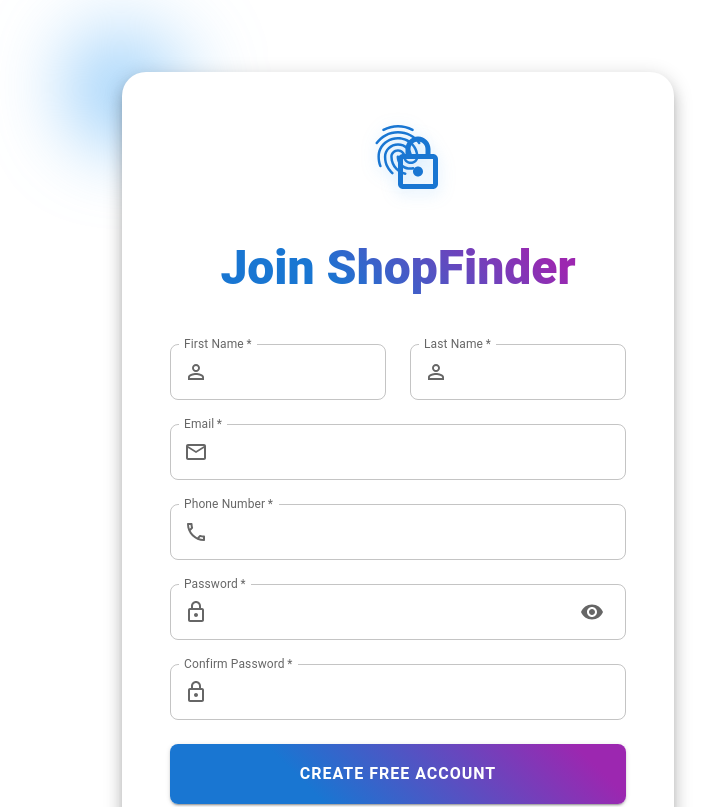
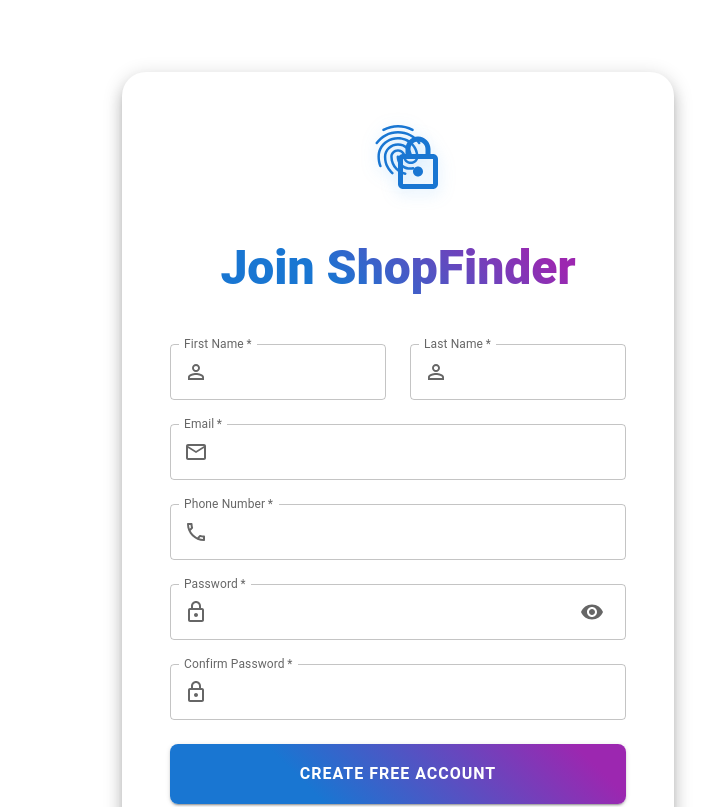
Before and after one commit to Induranga-kawishwara/FYP_Project, a React (Create React App) app in the folder front_end/: page /signup in a window 1280 px wide. Shown: the top 807 px of the page, without its empty margins (242-955 px from the left). Built offline with nearby package versions, Linux system fonts and the light colour scheme; no server answers.

Commit message:
updated auth file

```diff
--- a/front_end/src/components/pages/Signup/Signup.jsx
+++ b/front_end/src/components/pages/Signup/Signup.jsx
@@ -40,6 +40,7 @@
   const [isLoading, setIsLoading] = useState(false);
   const [error, setError] = useState("");
   const [success, setSuccess] = useState(false);
+  const [validationErrors, setValidationErrors] = useState({});
   const navigate = useNavigate();
 
   const handleChange = (e) => {
@@ -48,8 +49,10 @@
 
   const handleSignup = async (e) => {
     e.preventDefault();
+    setValidationErrors({}); // Clear previous validation errors
+
     if (formData.password !== formData.confirmPassword) {
-      setError("Passwords do not match.");
+      setValidationErrors({ confirmPassword: "Passwords do not match." });
       return;
     }
 
@@ -62,11 +65,26 @@
         password: formData.password,
       };
 
-      await axios.post("http://127.0.0.1:5000/auth/signup", payload);
+      const response = await axios.post(
+        "http://127.0.0.1:5000/auth/signup",
+        payload
+      );
+
       setSuccess(true);
       setTimeout(() => navigate("/login"), 1500);
     } catch (err) {
-      setError(err.response?.data?.error || "Signup failed. Please try again.");
+      if (err.response?.status === 422) {
+        const errors = err.response.data.validationErrors.reduce((acc, err) => {
+          const [field, message] = err.split(":");
+          acc[field] = message;
+          return acc;
+        }, {});
+        setValidationErrors(errors);
+      } else {
+        setError(
+          err.response?.data?.error || "Signup failed. Please try again."
+        );
+      }
     } finally {
       setIsLoading(false);
     }
@@ -86,30 +104,6 @@
           borderRadius: 6,
           background: theme.palette.background.paper,
           boxShadow: theme.shadows[10],
-          "&:before": {
-            content: '""',
-            position: "absolute",
-            top: -50,
-            left: -50,
-            width: 120,
-            height: 120,
-            borderRadius: "50%",
-            background: `linear-gradient(45deg, ${theme.palette.primary.light}, transparent)`,
-            filter: "blur(40px)",
-            zIndex: -1,
-          },
-          "&:after": {
-            content: '""',
-            position: "absolute",
-            bottom: -50,
-            right: -50,
-            width: 120,
-            height: 120,
-            borderRadius: "50%",
-            background: `linear-gradient(45deg, ${theme.palette.secondary.light}, transparent)`,
-            filter: "blur(40px)",
-            zIndex: -1,
-          },
         }}
       >
         <Box
@@ -171,6 +165,8 @@
               label="First Name"
               value={formData.name}
               onChange={handleChange}
+              error={!!validationErrors.name}
+              helperText={validationErrors.name}
               InputProps={{
                 startAdornment: (
                   <InputAdornment position="start">
@@ -178,38 +174,21 @@
                   </InputAdornment>
                 ),
               }}
-              sx={{
-                "& .MuiOutlinedInput-root": {
-                  borderRadius: 2,
-                  transition: "all 0.3s",
-                  "&:hover": {
-                    boxShadow: `0 0 0 2px ${theme.palette.primary.light}`,
-                  },
-                },
-              }}
               required
             />
-
             <TextField
               name="surname"
               label="Last Name"
               value={formData.surname}
               onChange={handleChange}
+              error={!!validationErrors.surname}
+              helperText={validationErrors.surname}
               InputProps={{
                 startAdornment: (
                   <InputAdornment position="start">
                     <PersonOutline sx={{ color: "text.secondary" }} />
                   </InputAdornment>
                 ),
-              }}
-              sx={{
-                "& .MuiOutlinedInput-root": {
-                  borderRadius: 2,
-                  transition: "all 0.3s",
-                  "&:hover": {
-                    boxShadow: `0 0 0 2px ${theme.palette.primary.light}`,
-                  },
-                },
               }}
               required
             />
@@ -222,21 +201,14 @@
             type="email"
             value={formData.email}
             onChange={handleChange}
+            error={!!validationErrors.email}
+            helperText={validationErrors.email}
             InputProps={{
               startAdornment: (
                 <InputAdornment position="start">
                   <EmailOutlined sx={{ color: "text.secondary" }} />
                 </InputAdornment>
               ),
-            }}
-            sx={{
-              "& .MuiOutlinedInput-root": {
-                borderRadius: 2,
-                transition: "all 0.3s",
-                "&:hover": {
-                  boxShadow: `0 0 0 2px ${theme.palette.primary.light}`,
-                },
-              },
             }}
             required
           />
@@ -247,21 +219,14 @@
             label="Phone Number"
             value={formData.phoneNumber}
             onChange={handleChange}
+            error={!!validationErrors.phoneNumber}
+            helperText={validationErrors.phoneNumber}
             InputProps={{
               startAdornment: (
                 <InputAdornment position="start">
                   <PhoneOutlined sx={{ color: "text.secondary" }} />
                 </InputAdornment>
               ),
-            }}
-            sx={{
-              "& .MuiOutlinedInput-root": {
-                borderRadius: 2,
-                transition: "all 0.3s",
-                "&:hover": {
-                  boxShadow: `0 0 0 2px ${theme.palette.primary.light}`,
-                },
-              },
             }}
             required
           />
@@ -273,6 +238,8 @@
             type={showPassword ? "text" : "password"}
             value={formData.password}
             onChange={handleChange}
+            error={!!validationErrors.password}
+            helperText={validationErrors.password}
             InputProps={{
               startAdornment: (
                 <InputAdornment position="start">
@@ -290,15 +257,6 @@
                 </InputAdornment>
               ),
             }}
-            sx={{
-              "& .MuiOutlinedInput-root": {
-                borderRadius: 2,
-                transition: "all 0.3s",
-                "&:hover": {
-                  boxShadow: `0 0 0 2px ${theme.palette.primary.light}`,
-                },
-              },
-            }}
             required
           />
 
@@ -309,6 +267,12 @@
             type={showPassword ? "text" : "password"}
             value={formData.confirmPassword}
             onChange={handleChange}
+            error={
+              !!validationErrors.confirmPassword || !!validationErrors.password
+            }
+            helperText={
+              validationErrors.confirmPassword || validationErrors.password
+            }
             InputProps={{
               startAdornment: (
                 <InputAdornment position="start">
@@ -316,18 +280,10 @@
                 </InputAdornment>
               ),
             }}
-            sx={{
-              "& .MuiOutlinedInput-root": {
-                borderRadius: 2,
-                transition: "all 0.3s",
-                "&:hover": {
-                  boxShadow: `0 0 0 2px ${theme.palette.primary.light}`,
-                },
-              },
-            }}
             required
           />
-          {error ? (
+
+          {error && (
             <Fade>
               <Alert
                 severity="error"
@@ -340,8 +296,9 @@
                 {error}
               </Alert>
             </Fade>
-          ) : null}
-          {success ? (
+          )}
+
+          {success && (
             <Fade>
               <Alert
                 severity="success"
@@ -354,7 +311,7 @@
                 Account created successfully! Redirecting...
               </Alert>
             </Fade>
-          ) : null}
+          )}
 
           <Button
             fullWidth
```
Also changed, not shown: 2 other files (tests, documents, lock files or other folders).
